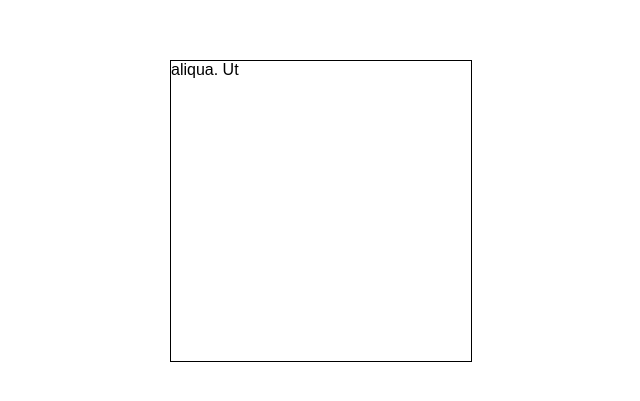
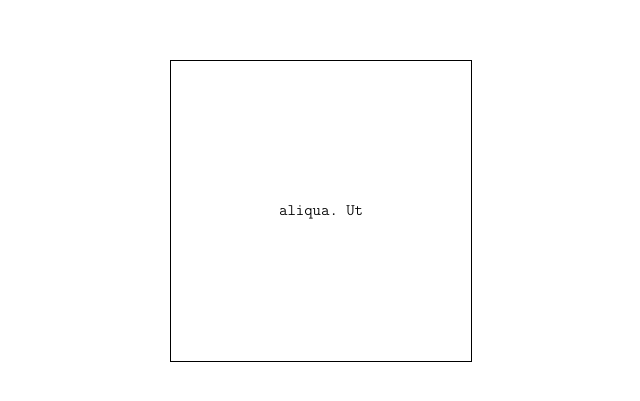
Before and after one commit to adaszyn/rsvp-reader-emulator, a React (Create React App) app: page / in a window 1280 px wide. Shown: the part 189-590 px from the top of the page, without its empty margins (319-959 px from the left). Built offline with nearby package versions, Linux system fonts and the light colour scheme.

Commit message:
Screen styling, serif/sans-serif font options, ComputerModern font file added

```diff
--- a/src/components/App/App.js
+++ b/src/components/App/App.js
@@ -27,6 +27,7 @@ class App extends Component {
           text={SAMPLE_TEXT}
           onStart={onStartCallback}
           onStop={onStopCallback}
+          serif={true}
         />
       </div>
     );
--- a/src/components/Screen/Screen.css
+++ b/src/components/Screen/Screen.css
@@ -1,3 +1,13 @@
 .screen {
     border: 1px solid black;
+    display: flex;
+    align-items: center;
+    justify-content: center;
 }
+.screen > .text.sans-serif {
+    font-family: ComputerModernSansSerif, sans-serif;
+}
+
+.screen > .text.serif {
+    font-family: ComputerModernSerif, serif;
+}
--- a/src/components/Screen/Screen.js
+++ b/src/components/Screen/Screen.js
@@ -25,8 +25,10 @@ export default class Screen extends Component {
   }
   render() {
     const { width, height } = this.props;
+    const textClassName = `text ${this.props.serif ? "serif" : "sans-serif"}`;
     return <div style={{ height, width }} className="screen">
-      <span>{this.state.words[this.state.currentWordIndex]}</span>
+
+      <span className={textClassName}>{this.state.words[this.state.currentWordIndex]}</span>
     </div>;
   }
 }
@@ -38,5 +40,6 @@ Screen.propTypes = {
   wordsPerScreen: PropTypes.number,
   speed: PropTypes.number,
   onStart: PropTypes.func,
-  onEnd: PropTypes.func
+  onEnd: PropTypes.func,
+  serif: PropTypes.bool
 };
--- a/src/index.css
+++ b/src/index.css
@@ -7,3 +7,13 @@ body {
   padding: 0;
   font-family: sans-serif;
 }
+
+@font-face {
+  font-family: ComputerModernSansSerif;
+  src: url("cmunbmr.ttf")
+}
+
+@font-face {
+  font-family: ComputerModernSerif;
+  src: url("cmunbtl.ttf");
+}
```
Also changed, not shown: src/cmunbmr.ttf (added), src/cmunbtl.ttf (added).
